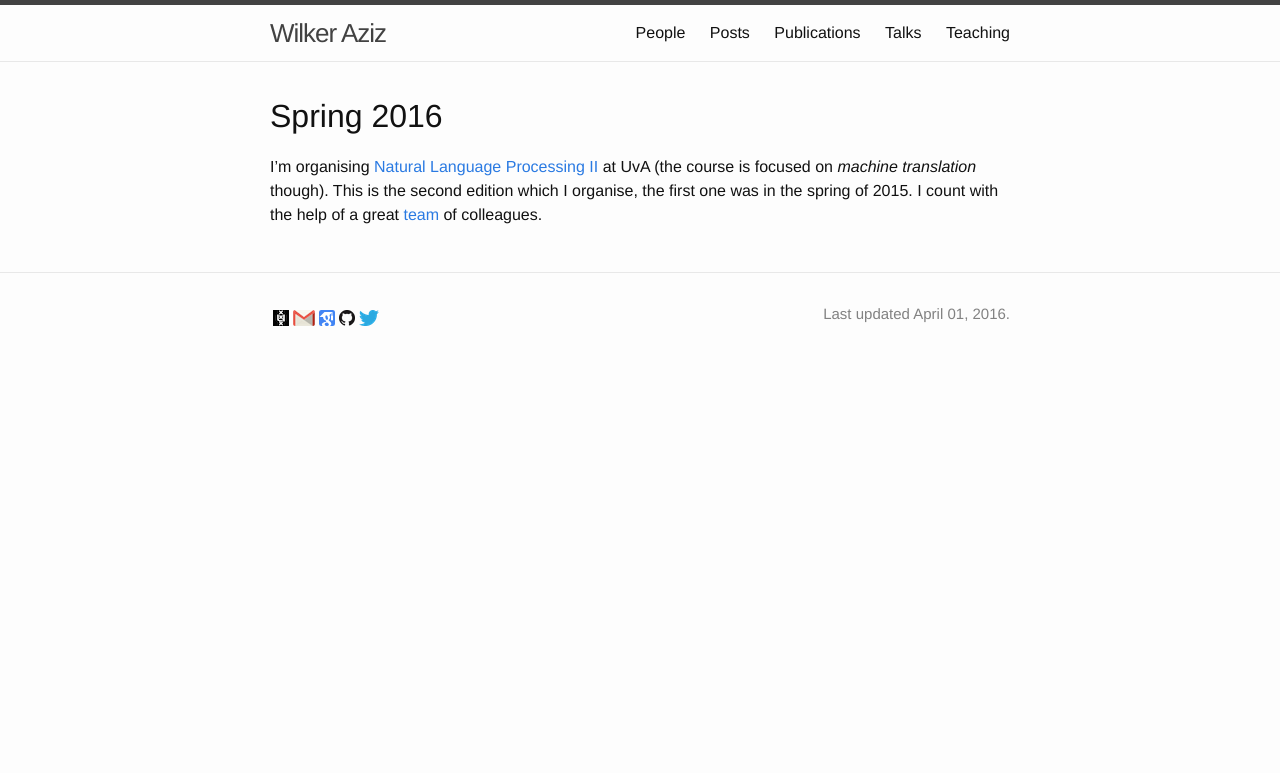
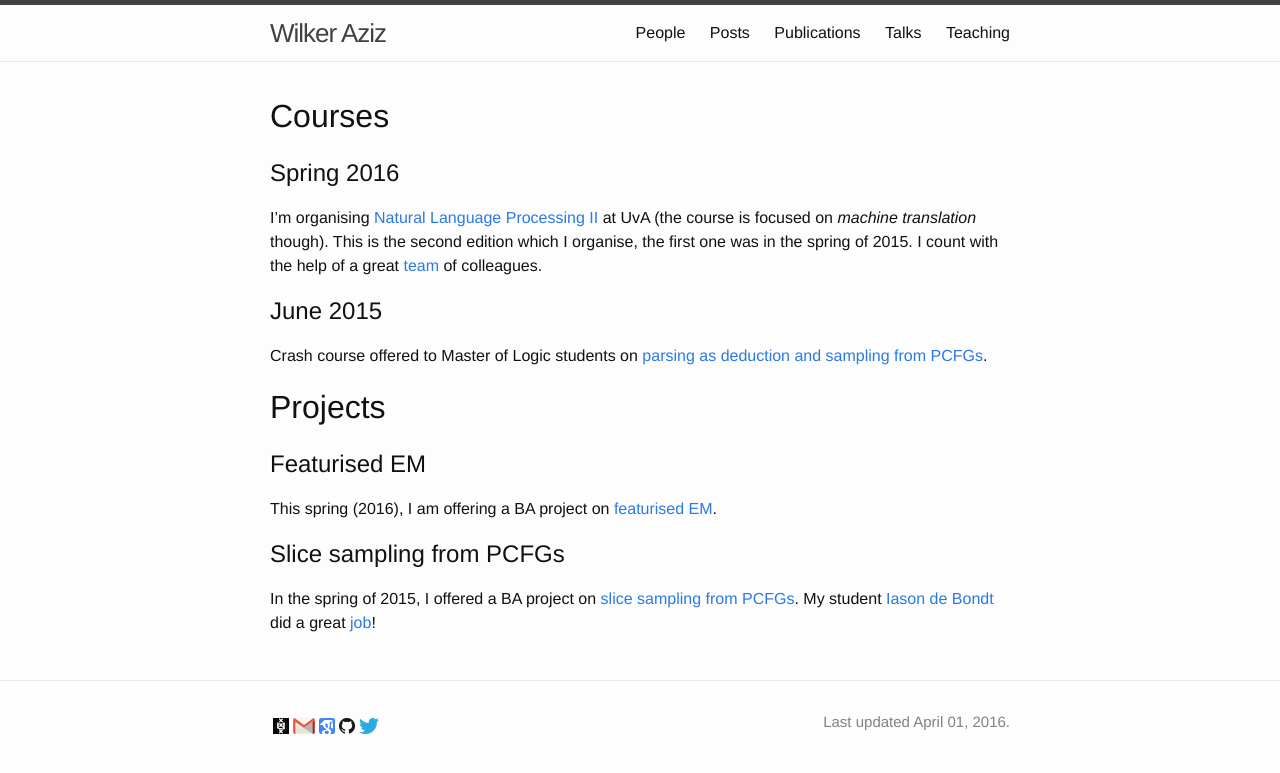
Before and after one commit to wilkeraziz/oldsite, a Jekyll site: the page built from teaching.markdown, in a window 1280 px wide. Shown: the top 773 px of the page. Built offline with Jekyll 4.4.1, drawn with Linux system fonts in a browser that asks for light colours.

Commit message:
courses and projects

```diff
--- a/teaching.markdown
+++ b/teaching.markdown
@@ -3,8 +3,24 @@ layout: default
 title: Teaching
 ---
 
-# Spring 2016
+# Courses
+
+## Spring 2016
 
 I'm organising [Natural Language Processing II]({{ site.url }}/uva-nlp2/) at UvA (the course is focused on *machine translation* though).
 This is the second edition which I organise, the first one was in the spring of 2015.
-I count with the help of a great [team]({{ site.url }}//uva-nlp2/instructors.html) of colleagues.
+I count with the help of a great [team]({{ site.url }}/uva-nlp2/instructors.html) of colleagues.
+
+## June 2015
+
+Crash course offered to Master of Logic students on [parsing as deduction and sampling from PCFGs](resources/courses/MoL-pcfg-sampling.pdf).
+
+# Projects
+
+## Featurised EM
+
+This spring (2016), I am offering a BA project on [featurised EM](resources/courses/BA-featurised-EM.pdf).
+
+## Slice sampling from PCFGs
+
+In the spring of 2015, I offered a BA project on [slice sampling from PCFGs](resources/courses/BA-slice-sampling.pdf). My student [Iason de Bondt](https://nl.linkedin.com/in/iason-de-bondt-3676ba101) did a great [job](https://github.com/wilkeraziz/pcfg-sampling)!
```
Also changed, not shown: 3 other files.
